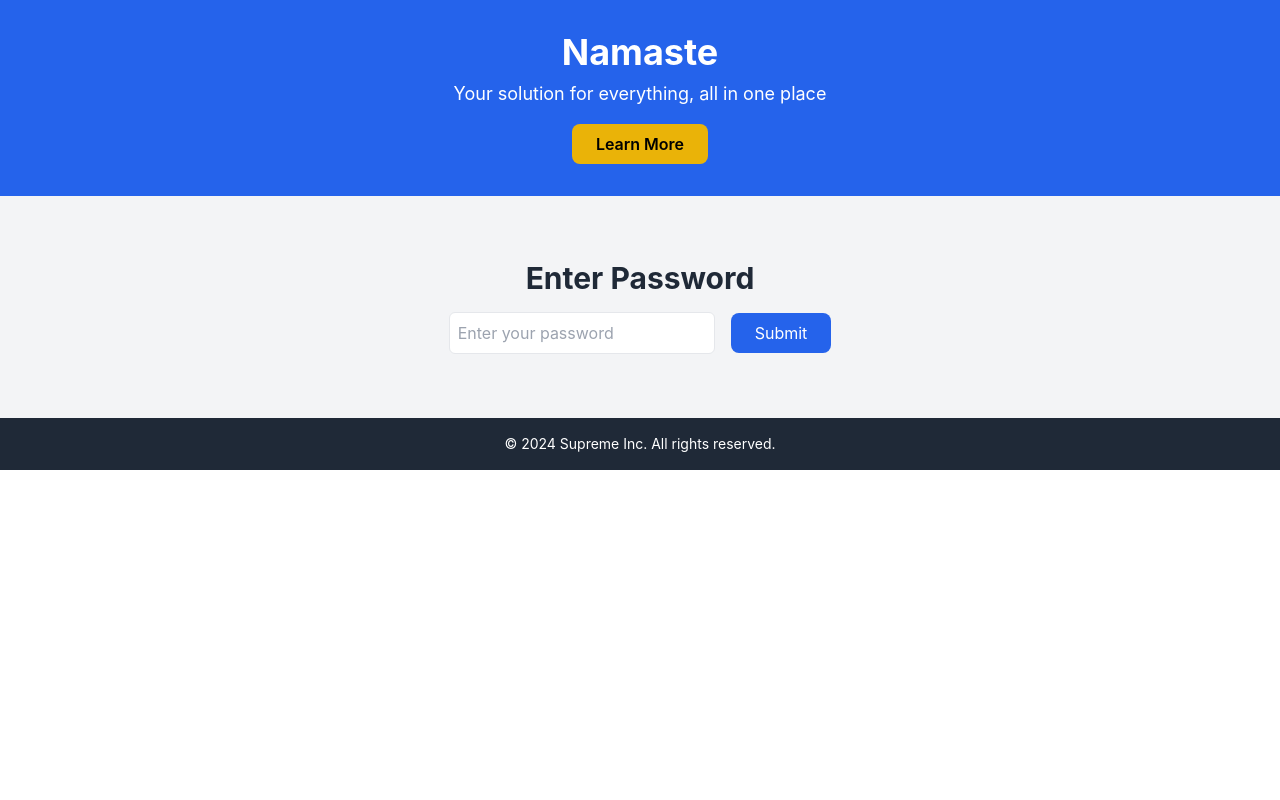
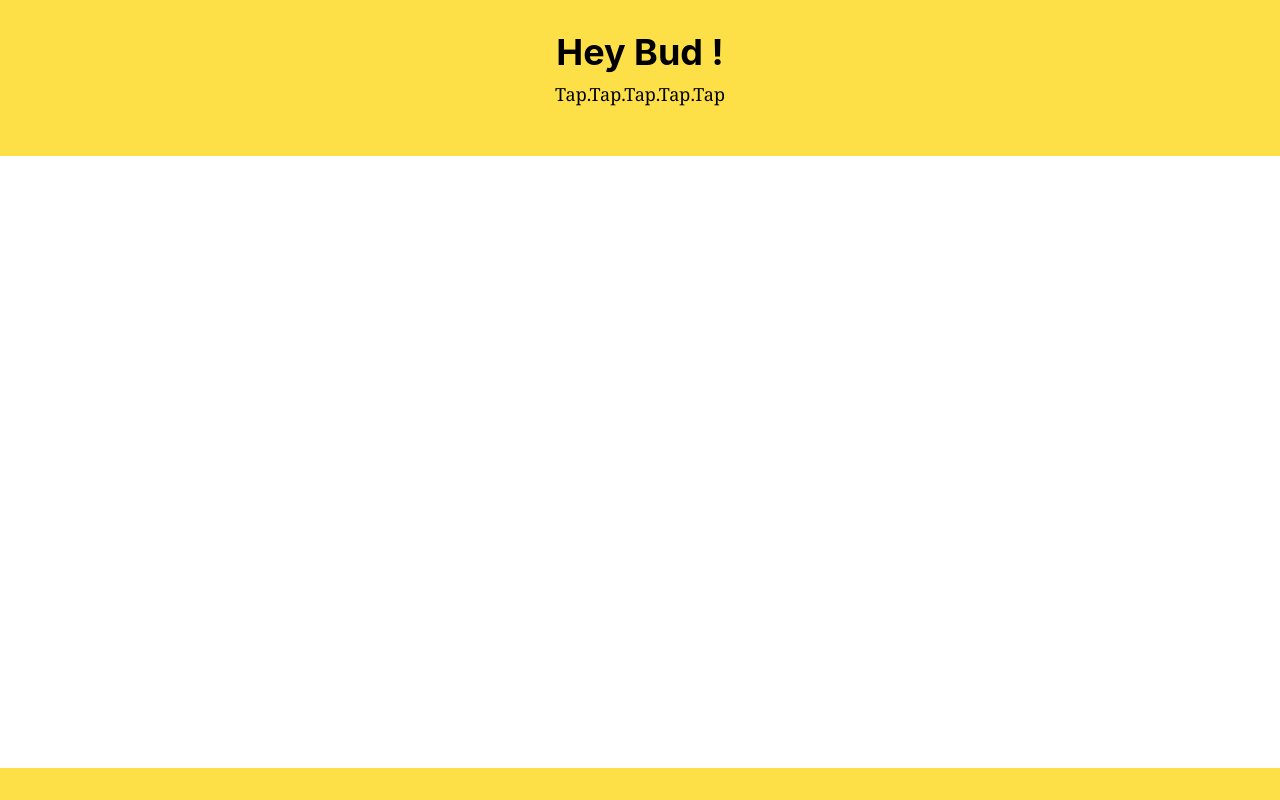
Before and after one commit to Semicile17/node_on_EC2, a React (Create React App) app in the folder client/: page / in a window 1280 px wide. Built offline with nearby package versions, Linux system fonts and the light colour scheme.

Commit message:
modified client

```diff
--- a/client/public/index.html
+++ b/client/public/index.html
@@ -24,7 +24,7 @@
       work correctly both with client-side routing and a non-root public URL.
       Learn how to configure a non-root public URL by running `npm run build`.
     -->
-    <title>React App</title>
+    <title>Hey</title>
   </head>
   <body>
     <noscript>You need to enable JavaScript to run this app.</noscript>
--- a/client/src/App.js
+++ b/client/src/App.js
@@ -1,7 +1,8 @@
 import React, { useState } from 'react';
 import { IoMdClose } from 'react-icons/io';
 
-import './App.css';  // Assuming you have a CSS file for additional styling
+import './App.css';
+
 
 function App() {
   const [password, setPassword] = useState('');
@@ -27,15 +28,13 @@ function App() {
   return (
     <div className="h-screen w-full">
       {/* Header Section */}
-      <header className="bg-blue-600 text-white p-8 text-center">
-        <h1 className="text-4xl font-bold mb-2">Namaste</h1>
-        <p className="text-lg mb-4">Your solution for everything, all in one place</p>
-        <button className="bg-yellow-500 hover:bg-yellow-600 text-black font-semibold py-2 px-6 rounded-lg transition duration-300">
-          Learn More
-        </button>
+      <header className="bg-yellow-300 text-black p-8 text-center">
+        <h1 className="text-4xl font-bold mb-2">Hey Bud !</h1>
+        <p className="text-lg mb-4 font-serif">Tap.Tap.Tap.Tap.Tap</p>
+
       </header>
 
-      {/* Password Input Section */}
+      {/* Password Input Section
       {!isPasswordCorrect && (
         <section className="bg-gray-100 py-16 text-center">
           <h2 className="text-3xl font-bold text-gray-800 mb-4">Enter Password</h2>
@@ -59,7 +58,7 @@ function App() {
       )}
 
       {/* Video Section (Shows after correct password) */}
-      {isPasswordCorrect && (
+      {/* {isPasswordCorrect && (
         <section className="py-16 text-center">
           <h2 className="text-3xl font-bold text-gray-800 mb-4">Your Video</h2>
           <video
@@ -70,11 +69,15 @@ function App() {
             width="80%"
           />
         </section>
-      )}
+      )} */}
+
+
+
+
 
       {/* Footer Section */}
-      <footer className="bg-gray-800 fixed md:relative text-white py-4 w-full text-center bottom-0">
-        <p className="text-sm">&copy; 2024 Supreme Inc. All rights reserved.</p>
+      <footer className="bg-yellow-300 fixed text-white py-4 w-full text-center bottom-0">
+        <p className="text-sm"></p>
       </footer>
     </div>
   );
```
